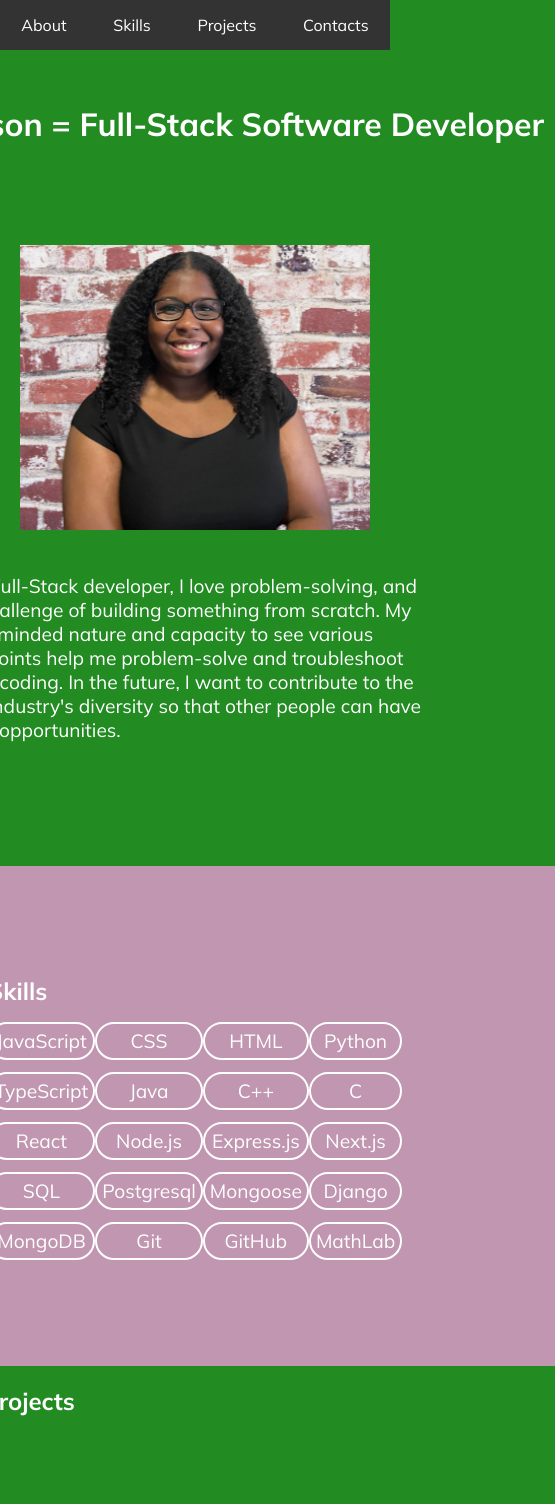
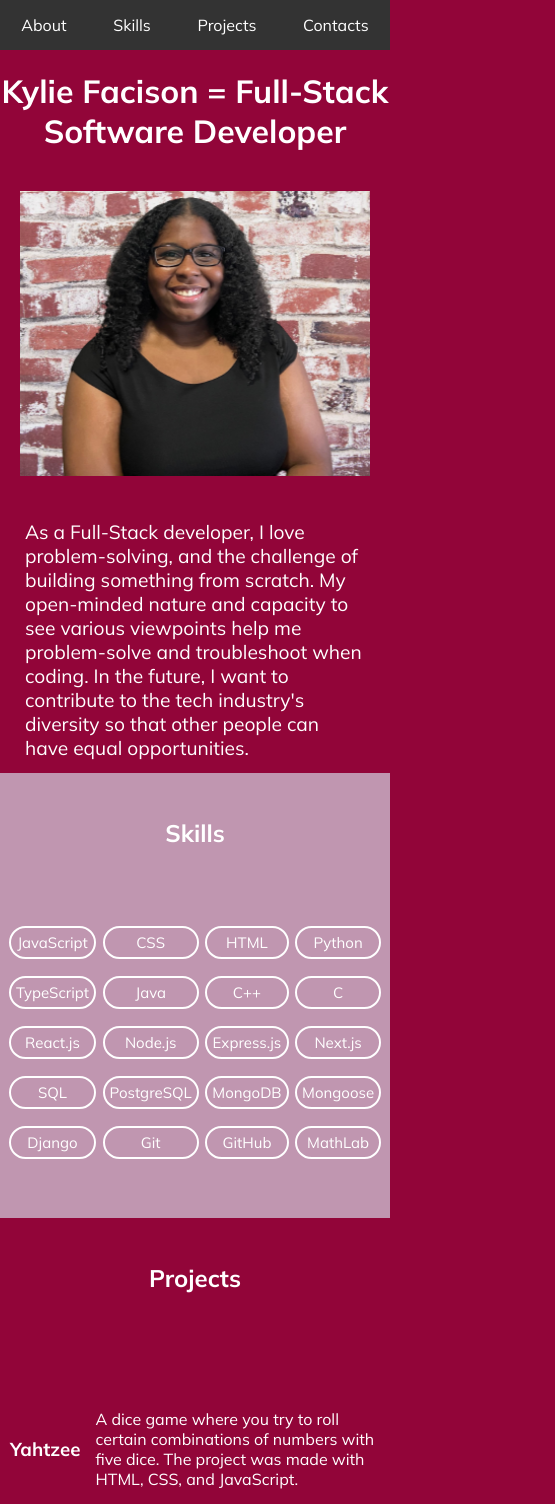
Before and after one commit to kfacison/personal-portfolio, a Next.js app: page / in a window 390 px wide. Shown: the top 1504 px of the page, 555 px wide, since content can reach past the window. Built offline with nearby package versions, Linux system fonts and the light colour scheme.

Commit message:
finished mobile reponsive

```diff
--- a/pages/index.js
+++ b/pages/index.js
@@ -12,7 +12,8 @@ export default function Home() {
       <Head>
         <title>Kylie Facison - Software Developer</title>
         <meta name="description" content="Generated by create next app" />
-        <meta name="viewport" content="width=device-width, initial-scale=1" />
+        {/* <meta name="viewport" content="width=device-width," /> */}
+        <meta name="viewport" content="width=device-width, initial-scale=1.0, maximum-scale=1.0,user-scalable=0" />
         <link rel="icon" href="/favicon.ico" />
       </Head>
       <header id='top'>
@@ -35,9 +36,8 @@ export default function Home() {
       </div>
 
       <div id='skills'>
+        <h2>Skills</h2>
         <div>
-        <h2>Skills</h2>
-
         <p>JavaScript</p>
         <p>CSS</p>
         <p>HTML</p>
@@ -46,15 +46,15 @@ export default function Home() {
         <p>Java </p>
         <p>C++</p>
         <p>C</p>
-        <p>React </p>
+        <p>React.js</p>
         <p>Node.js</p>
         <p>Express.js</p>
         <p>Next.js</p>
         <p>SQL</p>
-        <p>Postgresql </p>
+        <p>PostgreSQL </p>
+        <p>MongoDB </p>
         <p>Mongoose </p>
         <p>Django </p>
-        <p>MongoDB </p>
         <p>Git</p>
         <p>GitHub</p>
         <p>MathLab </p>
--- a/styles/globals.css
+++ b/styles/globals.css
@@ -11,7 +11,6 @@
   --bg-color2: #C096B0;
   --ft-color1: #333;
   --ft-color2: white;
-
 }
 
 body {
@@ -19,7 +18,10 @@ body {
   color: var(--ft-color2);
   display: flex;
   flex-direction: column;
-  align-items: center;
+  /* align-items: center;*/
+  margin: 0;
+
+  overflow-x: hidden;
 }
 
 #navBar{
@@ -30,7 +32,7 @@ body {
   top: 0; /* Stay on top */
   width: 100%; /* Full width */
   height: 50px;
-  transition: top 0.3s; /* Transition effect when sliding down (and up) */
+  max-width: 100%;
 }
 
 #navBar a {
@@ -56,8 +58,6 @@ header{
   display: flex;
   border-radius: 50px;
   height: 500px;
-  margin: 50px 0;
-  padding: 50px 0;
   align-items: center;
   justify-content: center;
   min-width: 98.8vw;
@@ -72,10 +72,11 @@ header{
   display: flex;
   background-color: var(--bg-color2);
   justify-content: center;
+  flex-direction: column;
+  align-items: center;
 }
-
-#skills >div>h2{
-  grid-area: header;
+#skills>h2{
+  padding-top: 25px;
 }
 
 #skills >div>p{
@@ -101,7 +102,6 @@ header{
   "main main main main";
   min-width: 98.8vw;
   margin: 50px 0;
-  padding: 50px 0;
   background-color: var(--bg-color2);
   align-items: center;
   justify-content: space-evenly;
@@ -110,9 +110,11 @@ header{
 #projects{
   display: flex;
   flex-direction: column;
+  align-items: center;
 }
+
 #projects>h2{
-  padding-left: 148px;
+  padding-top: 25px;
 }
 
 #projects>#preview{
@@ -153,9 +155,8 @@ header{
   flex-direction: column;
   align-items: center;
   background-color: var(--bg-color2);
-  height: 500px;
+  height: 400px;
   margin: 50px 0;
-  padding: 50px 0;
 }
 
 #contactLink{
@@ -182,19 +183,44 @@ header{
 
 @media (max-width: 1000px) {
   body {
-    background-color: greenyellow;
+    /* background-color: navy; */
   }
   #about{
     flex-direction: column;
+    margin: 25px 0;
   }
-  #skills{
-
+  #projects>#preview{
+    display: flex;
+    flex-direction: column;
   }
-
+  #projects>#preview>#dec{
+    display: flex;
+    justify-content: space-around;
+    align-items: center;
+  }
 }
 
 @media (max-width: 750px) {
   body {
-    background-color: forestgreen;
+    /* background-color: forestgreen; */
+    align-items: normal;
+  }
+  header{
+  padding: 50px 0;
+  text-align: center;
+  }
+  #skills>div>p{
+    font-size: 15px;
+  }
+  #preview >img{
+    width: 90%;
+    align-self: center;
+    object-fit: scale-down;
+  }
+  #dec>h3{
+    padding-right: 15px;
+  }
+  #contactLink>div{
+    padding: 0 25px;
   }
 }
```
